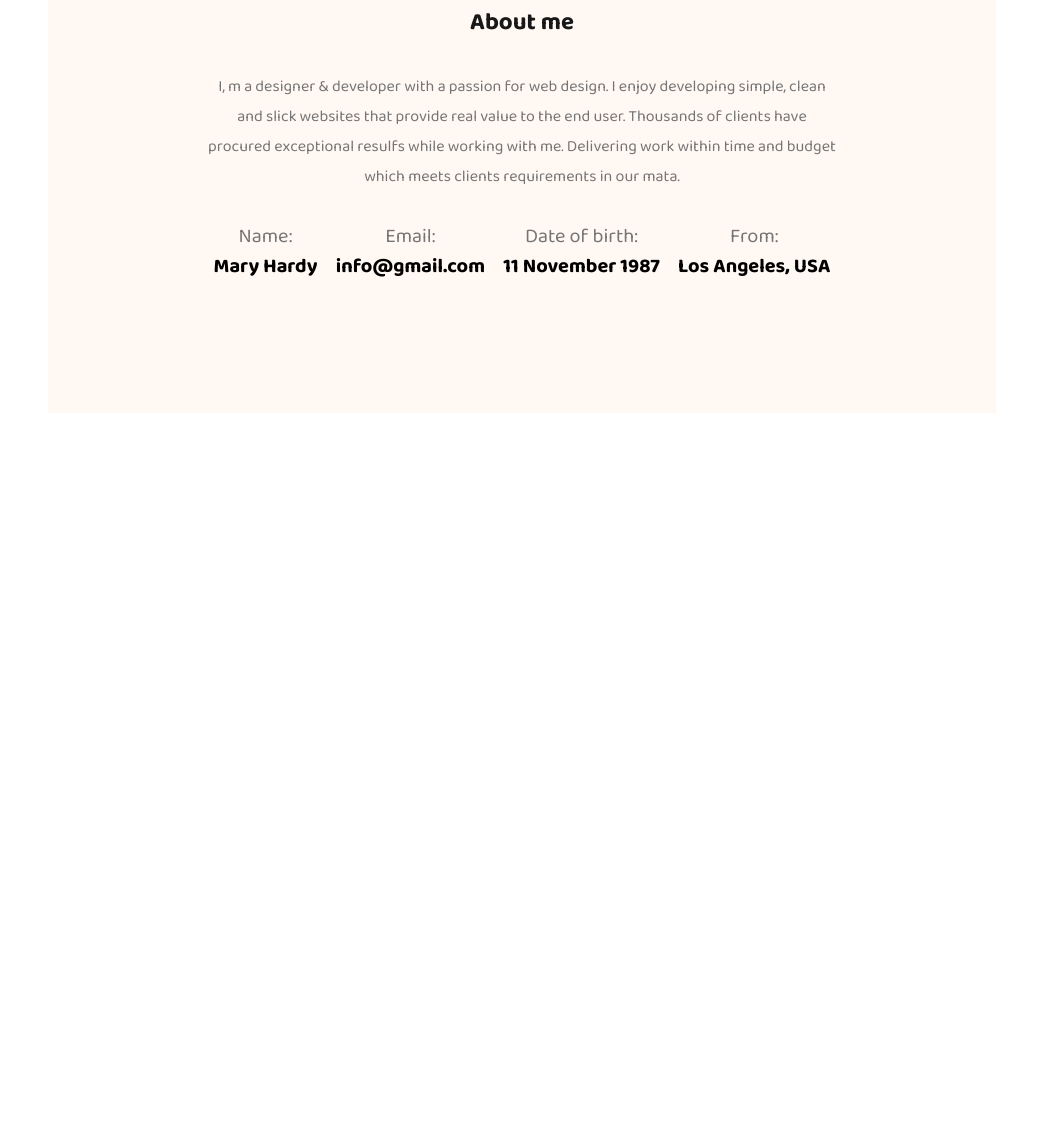
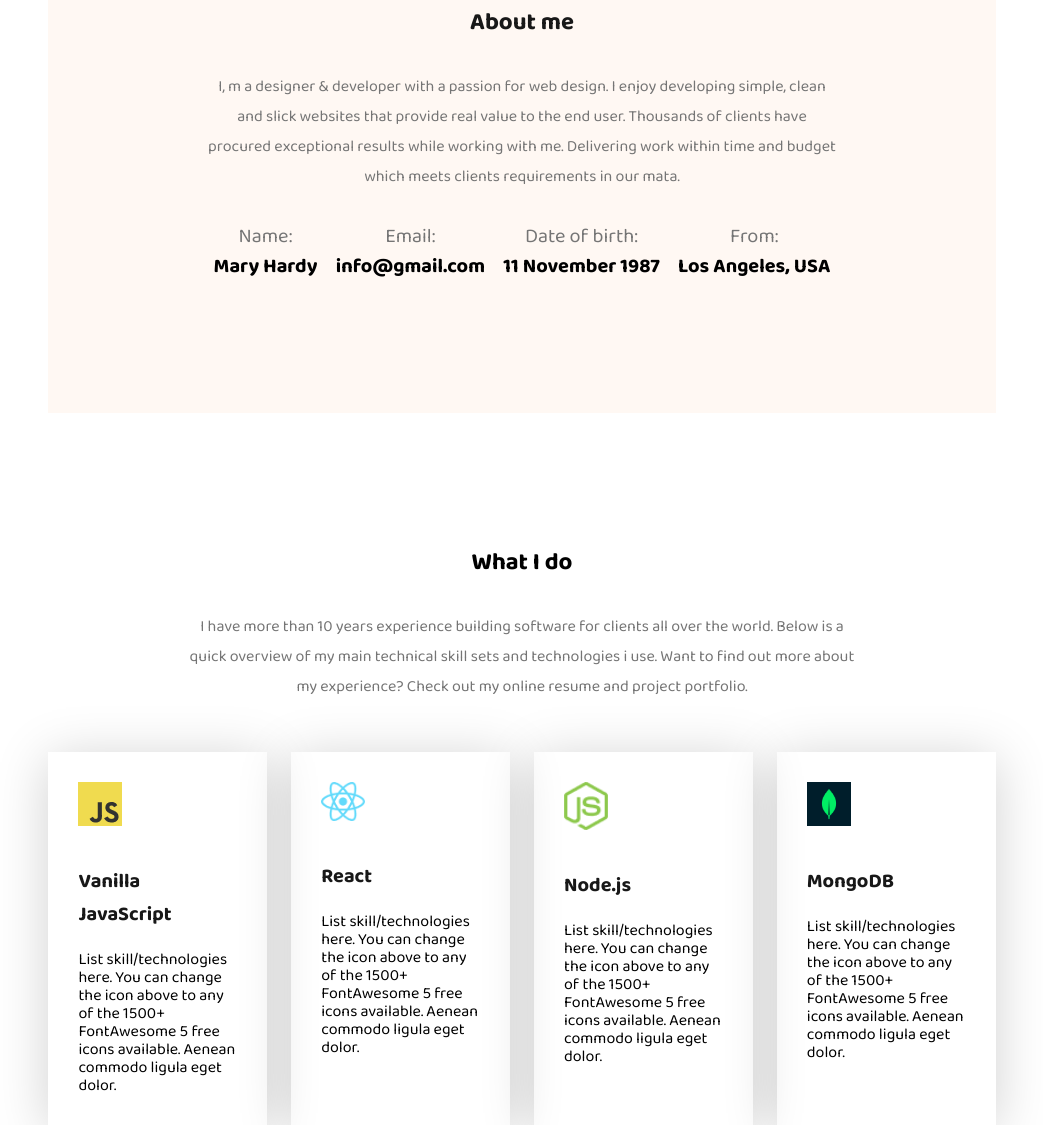
Before and after one commit to sohanur-rahman-coding/first-portfolio-website, a plain HTML site: page index.html in a window 1280 px wide. Shown: the part 1104-2229 px from the top of the page, without its empty margins (118-1161 px from the left). Before the commit the page ends 1517 px from the top, so only its background shows below. Drawn offline with Linux system fonts and the light colour scheme.

Commit message:
skill complete

```diff
--- a/index.html
+++ b/index.html
@@ -56,7 +56,7 @@
             I, m a designer & developer with a passion for web design. I enjoy
             developing simple, clean and slick websites that provide real value
             to the end user. Thousands of clients have procured exceptional
-            resulfs while working with me. Delivering work within time and
+            results while working with me. Delivering work within time and
             budget which meets clients requirements in our mata.
           </p>
         </div>
@@ -78,13 +78,59 @@
             <h4>Los Angeles, USA</h4>
           </div>
         </div>
-
-
-
-
       </div>
     </section>
-    <div >
-
+    <!-- skill section  -->
+    <section id="skill">
+      <div class="skill-content">
+        <div class="skill-heading">
+          <h1>What I do</h1>
+          <p>
+            I have more than 10 years experience building software for clients
+            all over the world. Below is a <br>quick overview of my main technical
+            skill sets and technologies i use. Want to find out more about <br> my
+            experience? Check out my online resume and project portfolio.
+          </p>
+        </div>
+        <div class="skill-box">
+          <div class="box-card">
+            <img src="images/icons/js.png" alt="" />
+            <h2>Vanilla JavaScript</h2>
+            <p>
+              List skill/technologies here. You can change the icon above to any
+              of the 1500+ FontAwesome 5 free icons available. Aenean commodo
+              ligula eget dolor.
+            </p>
+          </div>
+          <div class="box-card">
+            <img src="images/icons/react.png" alt="" />
+            <h2>React</h2>
+            <p>
+              List skill/technologies here. You can change the icon above to any
+              of the 1500+ FontAwesome 5 free icons available. Aenean commodo
+              ligula eget dolor.
+            </p>
+          </div>
+          <div class="box-card">
+            <img src="images/icons/nodejs.png" alt="" />
+            <h2>Node.js</h2>
+            <p>
+              List skill/technologies here. You can change the icon above to any
+              of the 1500+ FontAwesome 5 free icons available. Aenean commodo
+              ligula eget dolor.
+            </p>
+          </div>
+          <div class="box-card">
+            <img src="images/icons/mongo.png" alt="" />
+            <h2>MongoDB</h2>
+            <p>
+              List skill/technologies here. You can change the icon above to any
+              of the 1500+ FontAwesome 5 free icons available. Aenean commodo
+              ligula eget dolor.
+            </p>
+          </div>
+        </div>
+      </div>
+    </section>
   </body>
 </html>
--- a/portfolio.css
+++ b/portfolio.css
@@ -159,3 +159,51 @@ nav .menu a {
     line-height: 30px;
 
 }
+#skill{
+    margin-top: 130px;
+}
+#skill .skill-content{
+    width: 74%;
+    max-width: 1140px;
+   margin: 0 auto;
+
+
+}
+ #skill .skill-content .skill-heading{
+    text-align: center;
+    margin: 0 auto;
+}
+.skill-content .skill-heading h1{
+    margin-bottom: 30px;
+}
+.skill-content .skill-heading p{
+     font: 18px;
+    line-height: 30px;
+    color: #757575;
+}
+
+ #skill .skill-content .skill-box{
+    display: flex;
+    gap: 24px;
+    margin-top: 50px;
+ }
+.skill-box .box-card{
+    padding: 30px ;
+    /* border: 1px solid black; */
+    box-shadow: 0 6px 50px 0 #0000002f;
+    max-width: 267px;
+
+}
+.box-card img{
+    width:  44px;
+    margin-bottom: 30px;
+}
+.box-card h2{
+    font-size: 20px;
+    color: #181818;
+    margin-bottom: 20px;
+}
+.box-card p{
+    font-size: 16px;
+    line-height: 18px;
+}
```
